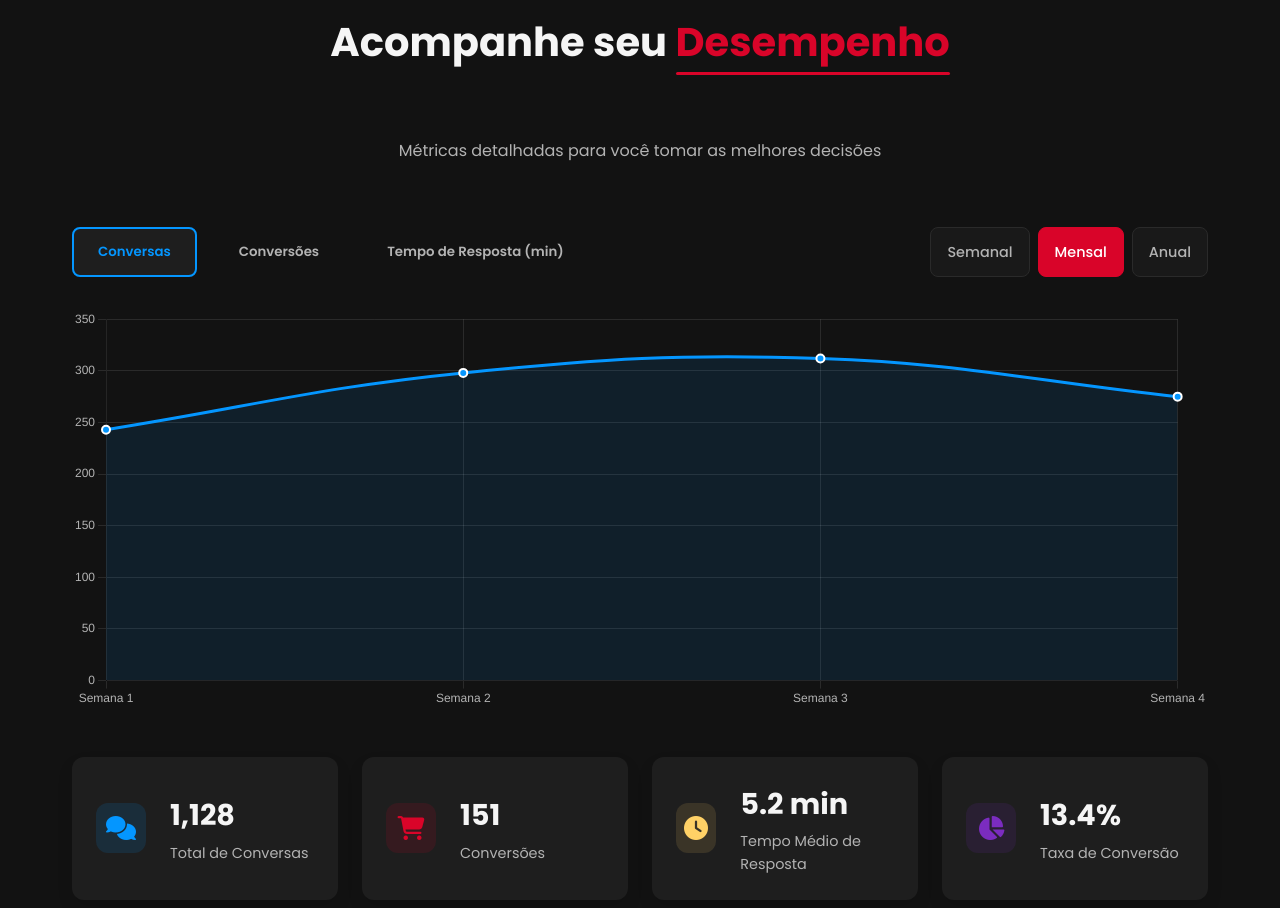
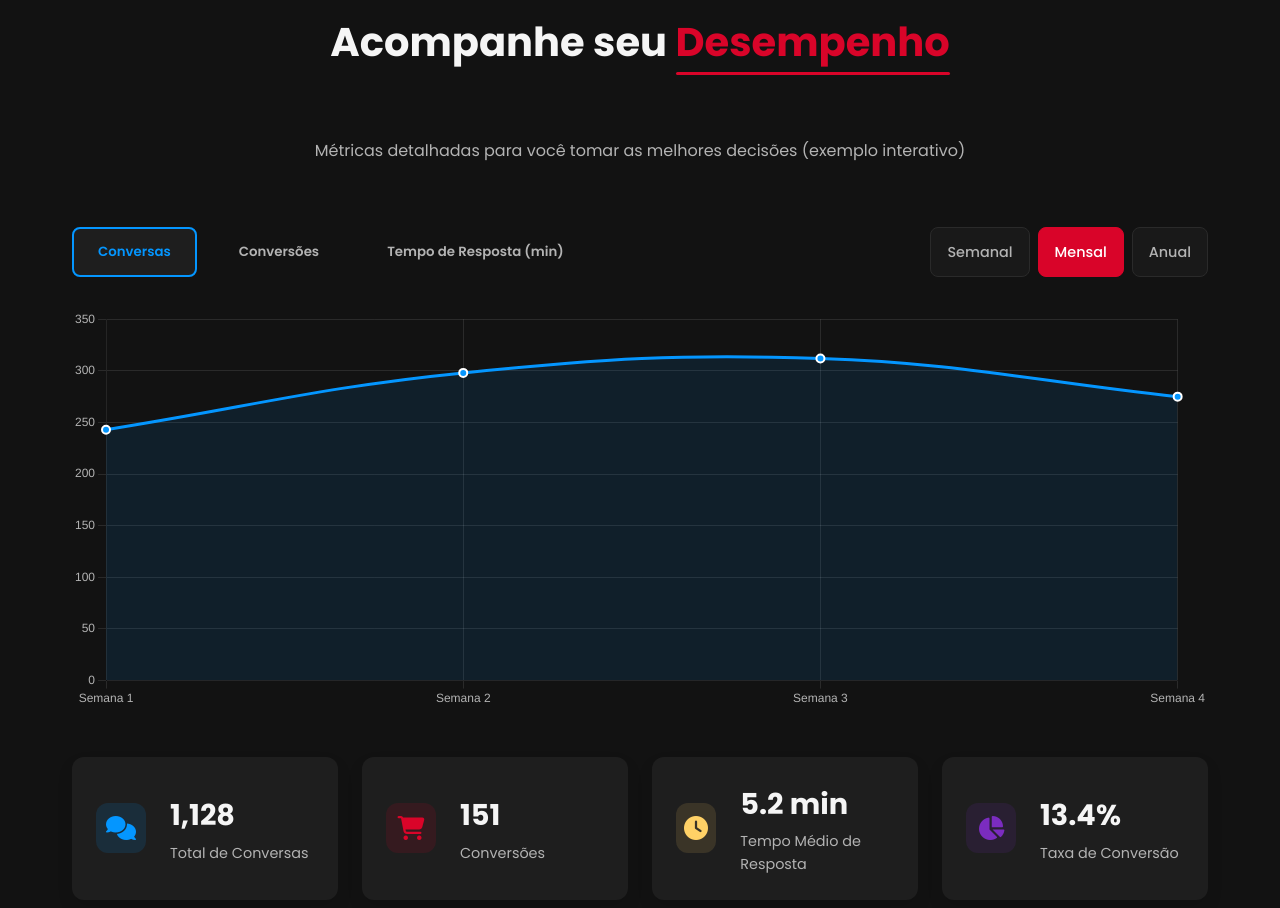
Before and after one commit to IAutomatize/zap-site, a React (Vite) app: page /#/ in a window 1280 px wide. Shown: the part 6520-7428 px from the top of the page. Built offline with nearby package versions, Linux system fonts and the light colour scheme.

Commit message:
Update PerformanceChart.jsx

```diff
--- a/src/components/PerformanceChart.jsx
+++ b/src/components/PerformanceChart.jsx
@@ -208,7 +208,7 @@ export default function PerformanceChart() {
       <div className="container">
         <Reveal>
           <h2 className="section-title">Acompanhe seu <span className="title-highlight">Desempenho</span></h2>
-          <p className="promo-subtitle">Métricas detalhadas para você tomar as melhores decisões</p>
+          <p className="promo-subtitle">Métricas detalhadas para você tomar as melhores decisões (exemplo interativo)</p>
         </Reveal>
 
         <div className="performance-content">
```
